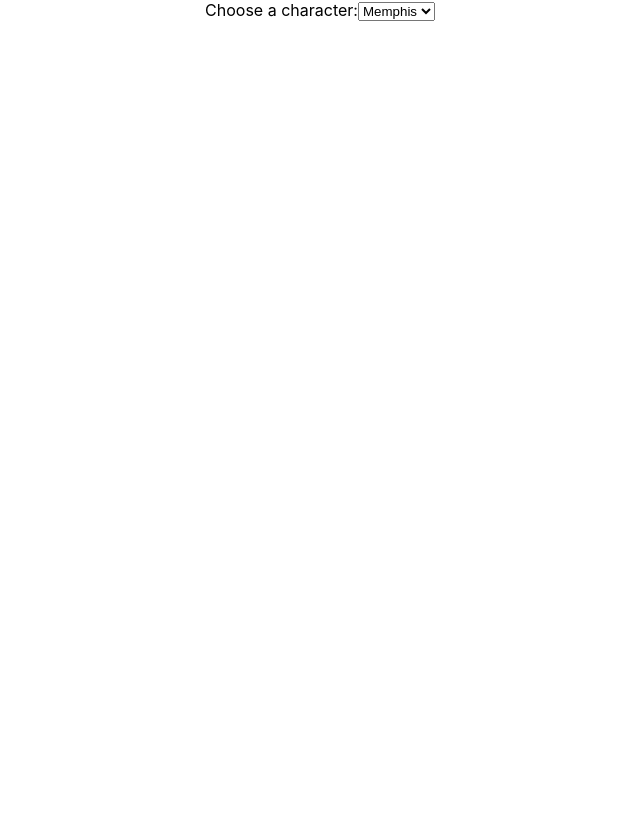
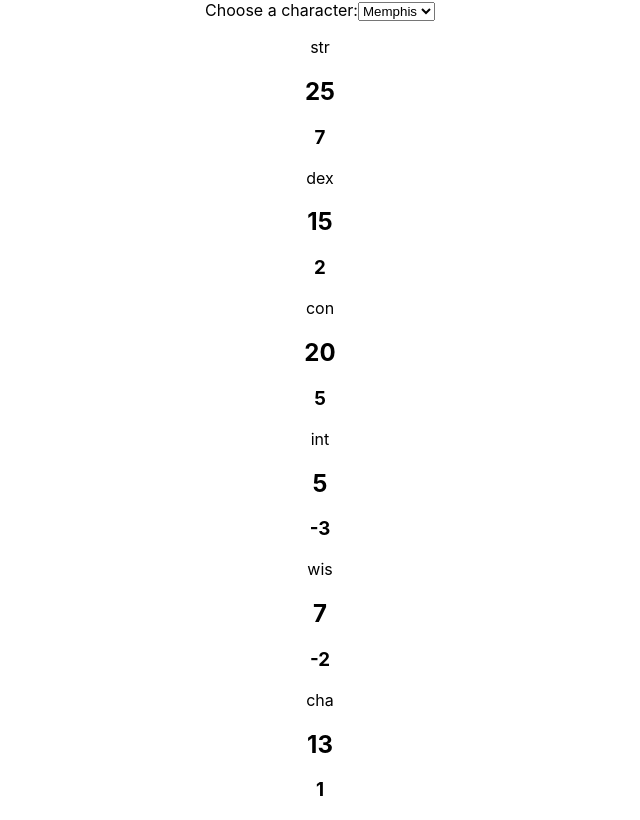
Before and after one commit to SamSvetlik/charSheets, a React (Create React App) app: page / in a window 1280 px wide. Shown: the whole page, without its empty margins (320-960 px from the left). Built offline with nearby package versions, Linux system fonts and the light colour scheme.

Commit message:
chore: created Stats component

```diff
--- a/src/App.js
+++ b/src/App.js
@@ -1,6 +1,7 @@
 import './App.css';
 import React, {useState} from 'react';
 import Dropdown from "./components/Dropdown"
+import Stats from './components/Stats';
 
 const memphis = {
   "name": "MEMPHIS",
@@ -77,6 +78,7 @@ function App() {
   return (
     <div className="App">
       <Dropdown />
+      <Stats stats={char.stats}/>
 
     </div>
   );
--- /dev/null
+++ b/src/components/Stats.js
@@ -0,0 +1,93 @@
+import React from "react"
+
+const Stats = (props) => {
+
+    function getAbilityModifier(abilityScore) {
+        let modifier;
+
+        switch (abilityScore) {
+          case 1:
+            modifier = -5;
+            break;
+          case 2:
+          case 3:
+            modifier = -4;
+            break;
+          case 4:
+          case 5:
+            modifier = -3;
+            break;
+          case 6:
+          case 7:
+            modifier = -2;
+            break;
+          case 8:
+          case 9:
+            modifier = -1;
+            break;
+          case 10:
+          case 11:
+            modifier = 0;
+            break;
+          case 12:
+          case 13:
+            modifier = 1;
+            break;
+          case 14:
+          case 15:
+            modifier = 2;
+            break;
+          case 16:
+          case 17:
+            modifier = 3;
+            break;
+          case 18:
+          case 19:
+            modifier = 4;
+            break;
+          case 20:
+          case 21:
+            modifier = 5;
+            break;
+          case 22:
+          case 23:
+            modifier = 6;
+            break;
+          case 24:
+          case 25:
+            modifier = 7;
+            break;
+          case 26:
+          case 27:
+            modifier = 8;
+            break;
+          case 28:
+          case 29:
+            modifier = 9;
+            break;
+          case 30:
+            modifier = 10;
+            break;
+          default:
+            throw new Error("Invalid ability score.");
+        }
+
+        return modifier;
+      }
+
+    return (
+        <div>
+            {Object.entries(props.stats).map((item, index) => {
+                return (
+                    <div key={index}>
+                        <p>{item[0]}</p>
+                        <h2>{item[1]}</h2>
+                        <h3>{getAbilityModifier(item[1])}</h3>
+                    </div>
+                )
+            })}
+        </div>
+    )
+}
+
+export default Stats
```
